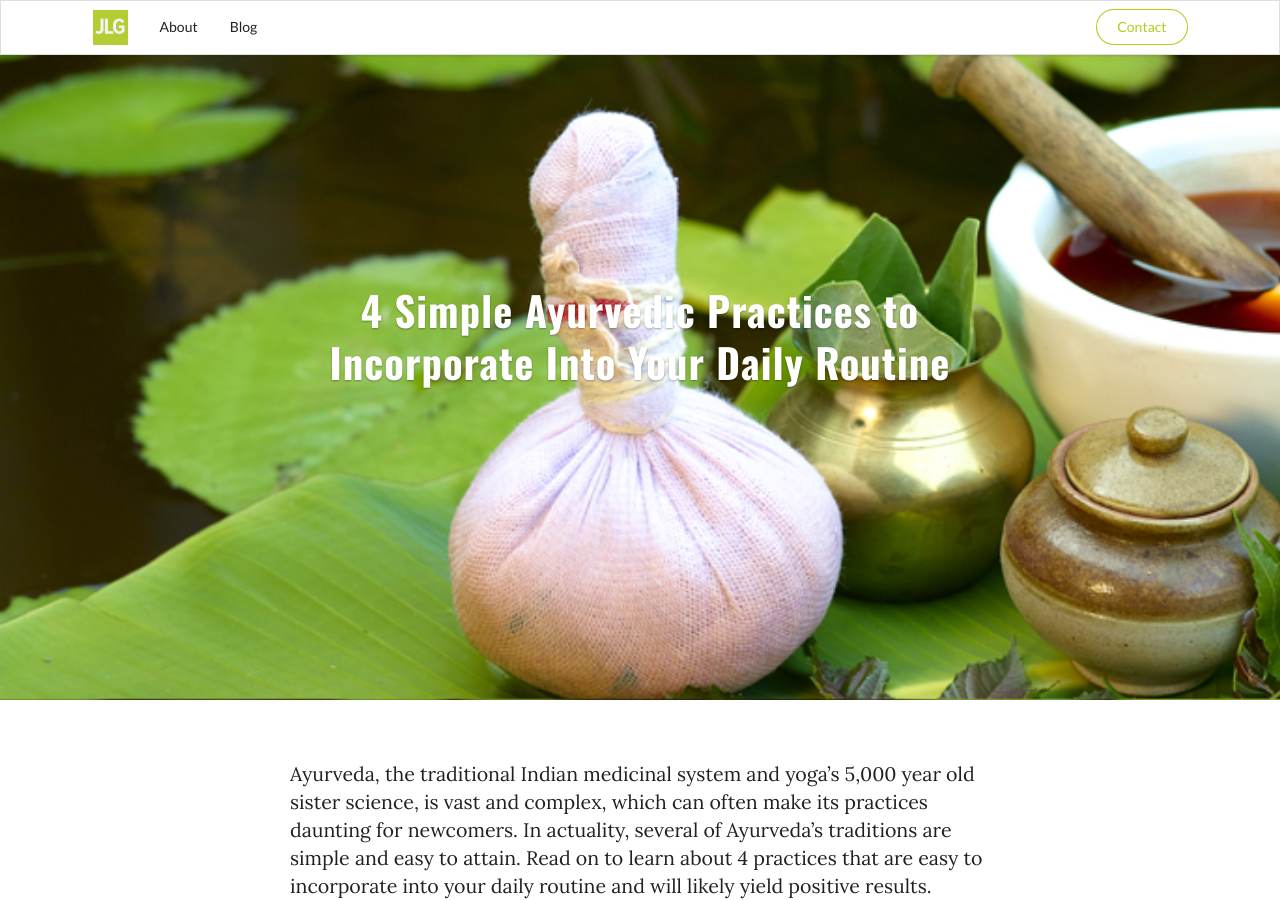
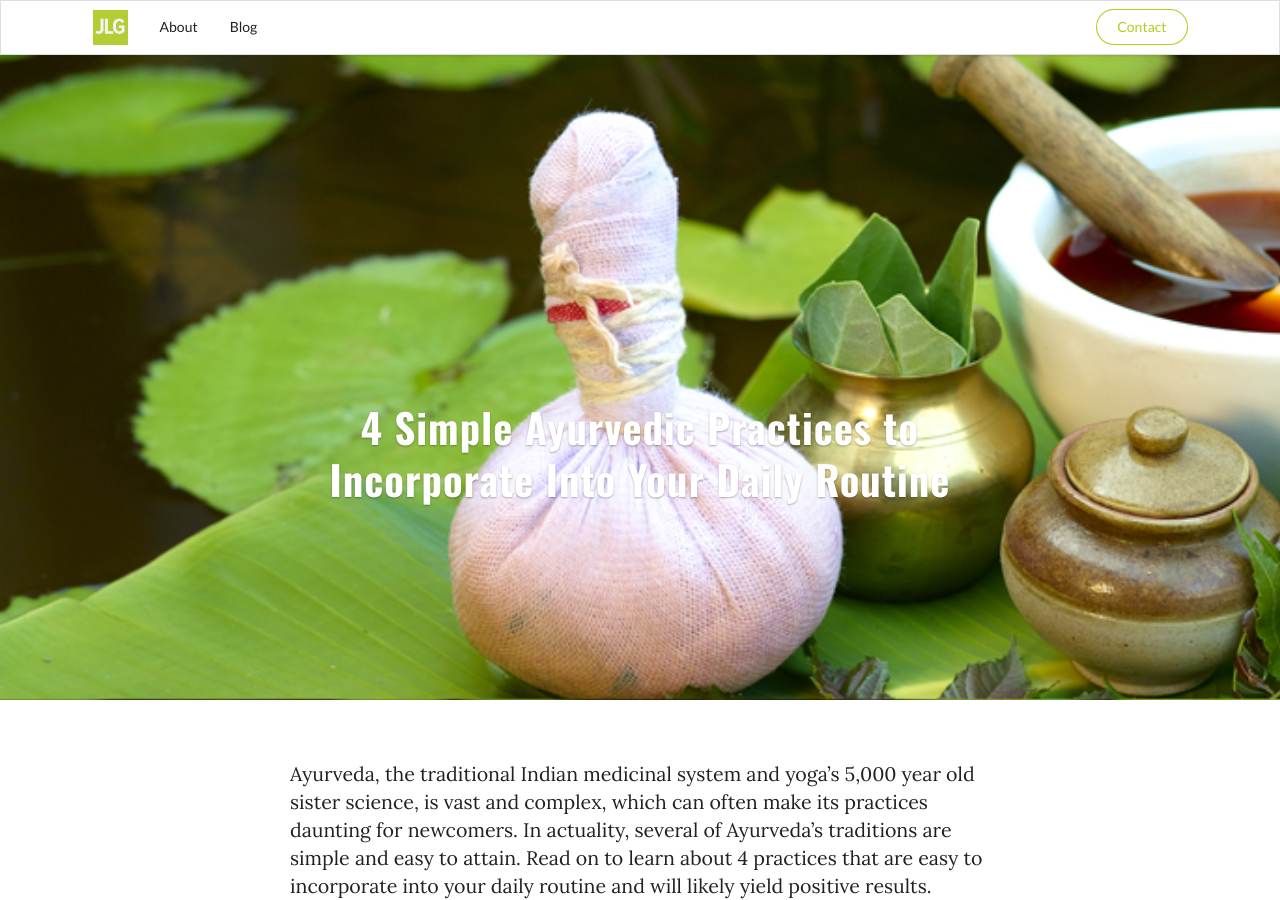
Before and after one commit to yogi-jerz/yogi-jerz.github.io, a Jekyll site: the page built from _posts/2016-01-06-4-simple-ayurveda-practices-to-incorporate-into-your-daily-routine.markdown, in a window 1280 px wide and 900 px high. Built offline with Jekyll 4.4.1, drawn with Linux system fonts in a browser that asks for light colours; nearby versions of some CDN libraries; comment, search, counter and statistics services are not loaded.

Commit message:
update description

```diff
--- a/_sass/_theme.scss
+++ b/_sass/_theme.scss
@@ -30,7 +30,7 @@
 .post-title h1.header {
   color: #ffffff;
   font-size: 2.9rem;
-  margin-top: 30vh;
+  margin-top: 43vh;
   letter-spacing: 1px;
   @media only screen and (max-width: 700px) {
     font-size: 2em;
```
